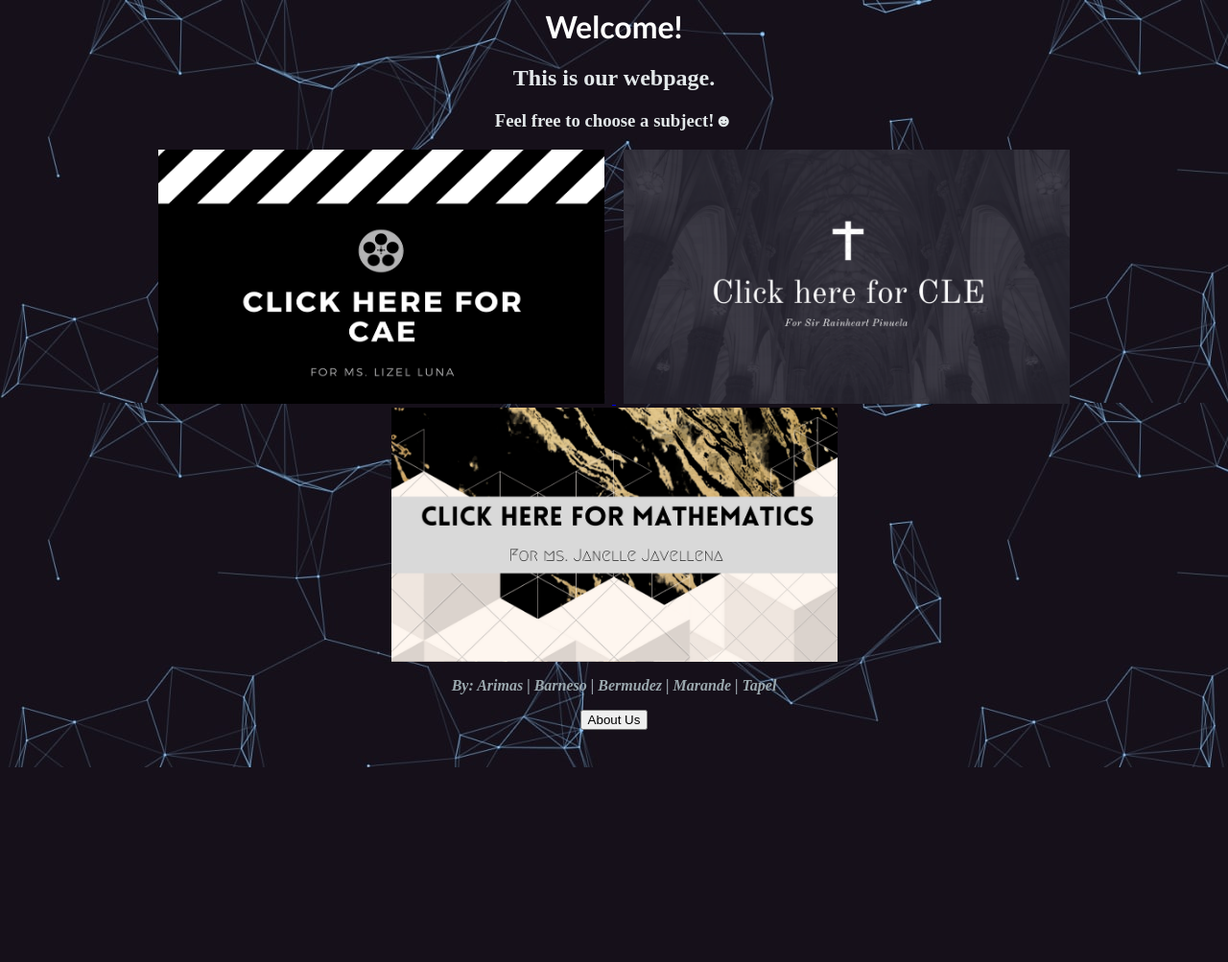
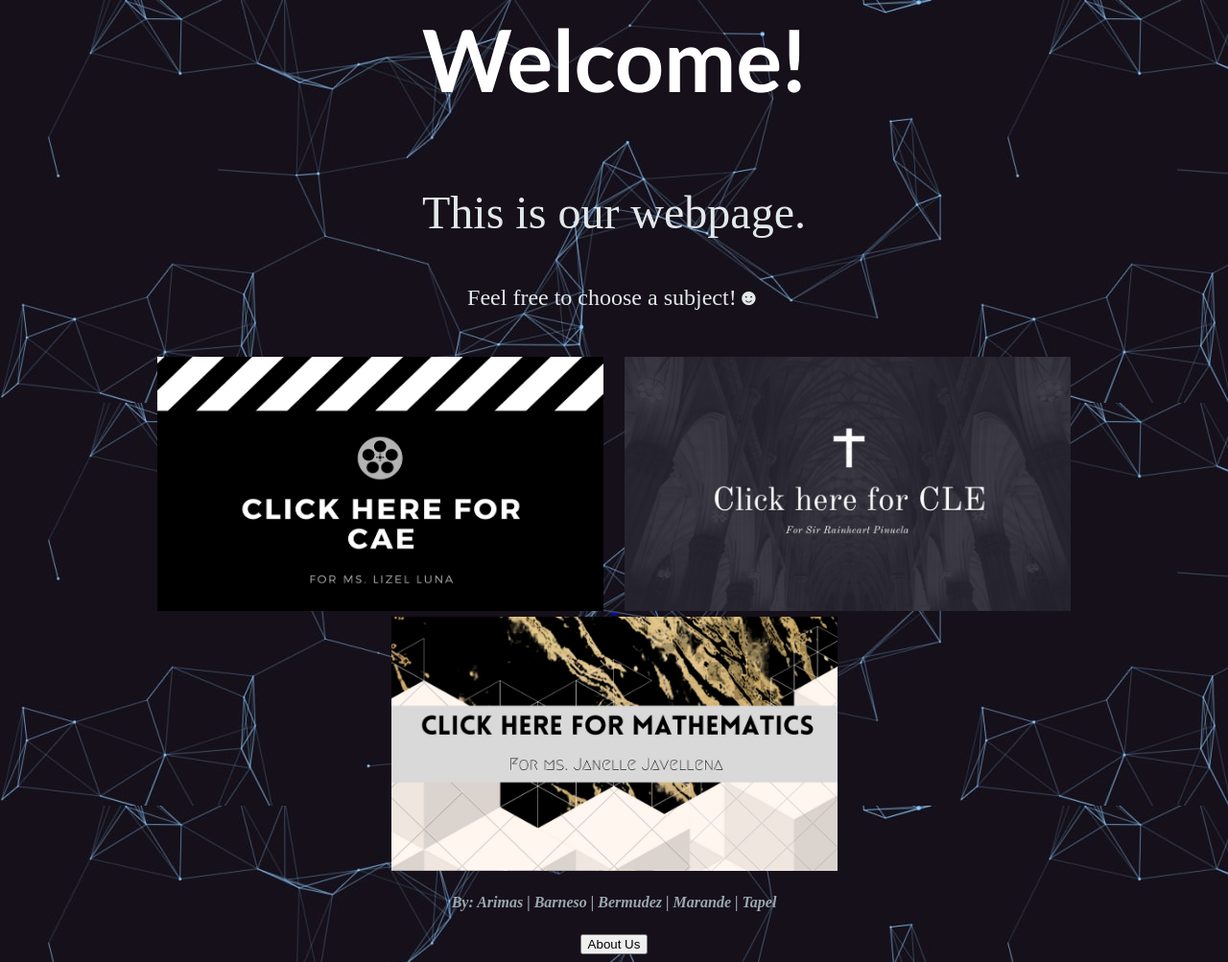
Before and after one commit to Princess-Bermudez/PTSubmissionWebsite, a PHP site: page / in a window 1280 px wide. Shown: the whole page at 96% size. Before the commit the page ends 800 px from the top, so only its background shows below. Run offline with PHP 8.4, Linux system fonts and the light colour scheme.

Commit message:
Update index.php

```diff
--- a/index.php
+++ b/index.php
@@ -6,16 +6,15 @@
 
 <body background="webpg bg.jpg">
 						<center>
- <h1 align="center"><font color="white" face="Calibri">
+  <h1 align="center" style="font-size:7vw"><font color="white" face="Calibri">
     Welcome!
  </h1>
-<h2><font color="#e3e8ea" face="Century Gothic">
+<br>
+<font color="#e3e8ea" face="Century Gothic" size="7">
     This is our webpage.
-</h2> </font>
-<h3><font color="#e3e8ea" face="Century Gothic">
+<p align="center"><font color="#e3e8ea" face="Century Gothic" size="5">
     Feel free to choose a subject!☻
-</p></h3>
-
+</p></h2>
 <a href="http://www.google.com">
     <img src="click here for CAE.png" width="465" height="265" hspace="8">
  </a>
```
